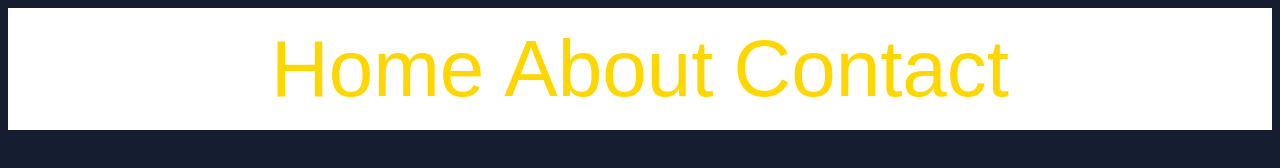
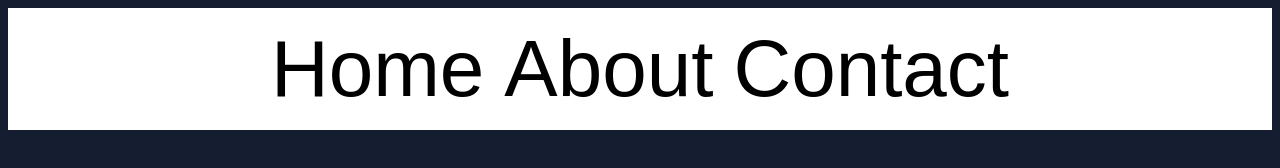
Before and after one commit to Akbbc2025/BLE_notes, a plain HTML site: page index.html in a window 1280 px wide. Drawn offline with Linux system fonts and the light colour scheme.

Commit message:
Update index.css
Change yellow text

```diff
--- a/index.css
+++ b/index.css
@@ -62,6 +62,6 @@ nav {
 }
 
 nav a {
-    color: white;
+    color: black !important;
     text-decoration: none;
 }
```
